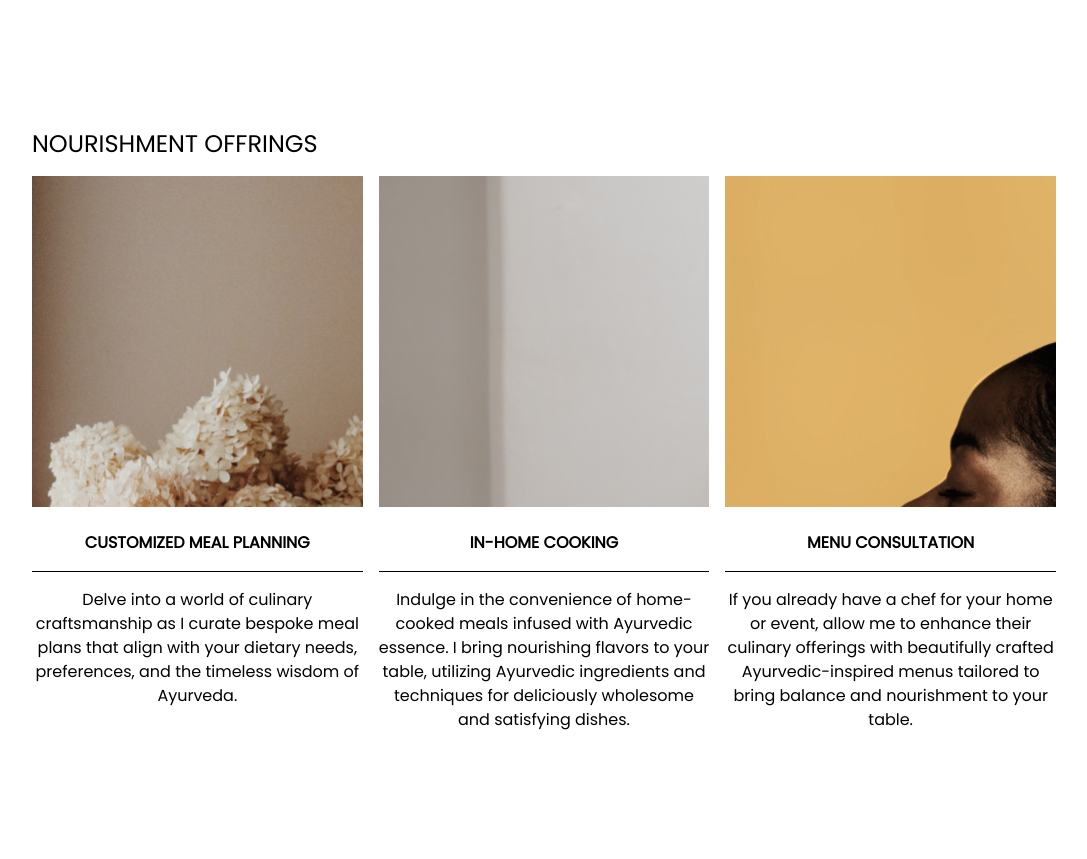
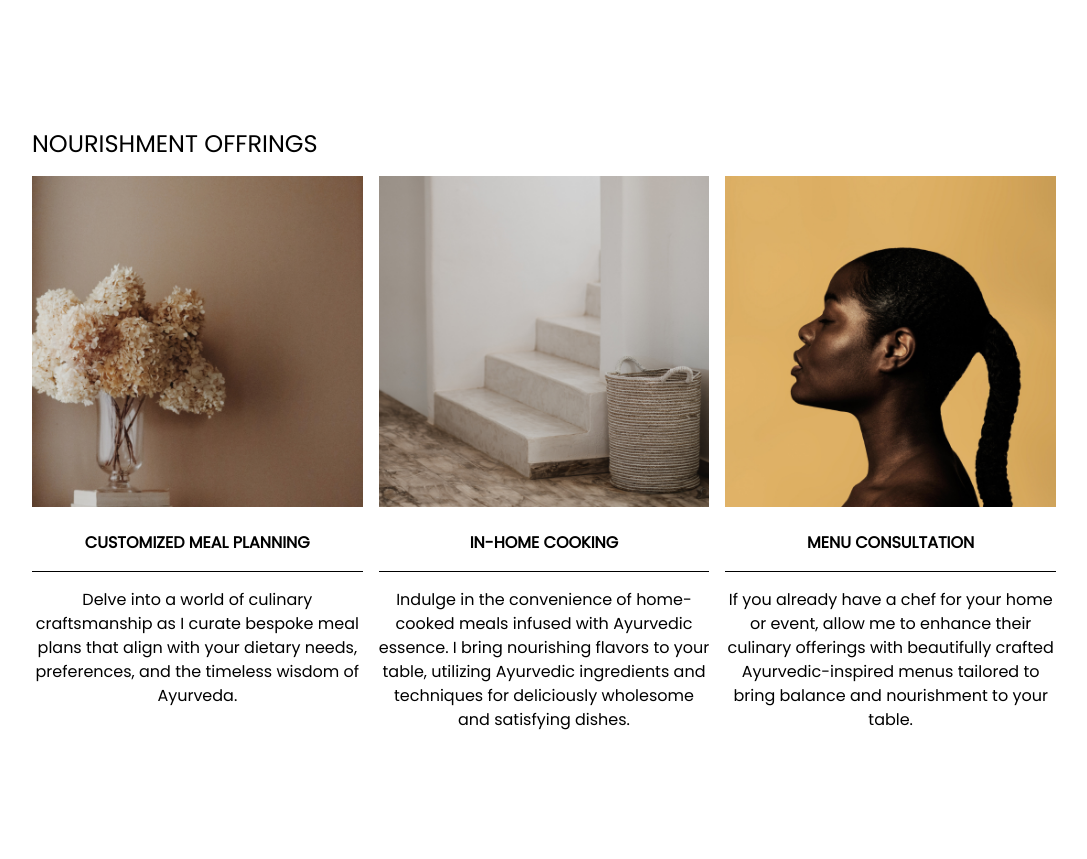
Before and after one commit to brittwoodard/bootcamp-project-1, a Jekyll site: the page built from index.html, in a window 1280 px wide. Shown: the part 900-1759 px from the top of the page, without its empty margins (96-1183 px from the left). Built offline with Jekyll 4.4.1, drawn with Linux system fonts in a browser that asks for light colours; nearby versions of some CDN libraries; grey boxes are pictures that could not be loaded.

Commit message:
fixed the stylesheet

```diff
--- a/_includes/head.html
+++ b/_includes/head.html
@@ -1,3 +1,4 @@
+<head>
     <meta charset="UTF-8">
     <meta http-equiv="X-UA-Compatible" content="IE=edge">
     <meta name="viewport" content="width=device-width, initial-scale=1.0">
@@ -6,13 +7,10 @@
     <!-- Google Fonts -->
     <link rel="preconnect" href="https://fonts.googleapis.com">
     <link rel="preconnect" href="https://fonts.gstatic.com" crossorigin>
-<link
-    href="https://fonts.googleapis.com/css2?family=Montserrat:ital,wght@0,400;0,500;1,400;1,500&family=Poppins:ital@0;1&display=swap"
-    rel="stylesheet">
+    <link href="https://fonts.googleapis.com/css2?family=Montserrat:ital,wght@0,400;0,500;1,400;1,500&family=Poppins:ital@0;1&display=swap" rel="stylesheet">
 
-<!-- Custom Stylesheet  -->
-<link rel="stylesheet" type="text/css" href="/editor.css"/>
-<link rel="stylesheet" type="text/css" href="/style.css"/>
+    <!-- Custom Stylesheet -->
+    <link rel="stylesheet" type="text/css" href="style.css"/>
 
     <!-- Tailwind -->
     <script src="https://cdn.tailwindcss.com"></script>
@@ -38,3 +36,4 @@
         }
       }
     </script>
+  </head>
--- a/style.css
+++ b/style.css
@@ -41,7 +41,9 @@
 @layer components {
 
     .bg-image-style {
-        @apply bg-no-repeat bg-cover bg-center;
+        background-repeat: no-repeat;
+        background-size: cover;
+        background-position: center;
     }
 
 }
```
Also changed, not shown: assets/css/output-style.css (+4 -4 lines). Lines whose indentation alone changed are shown as unchanged.
